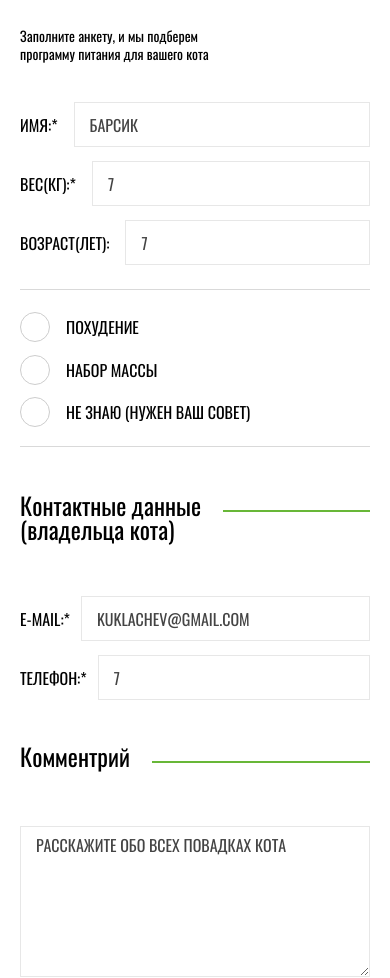
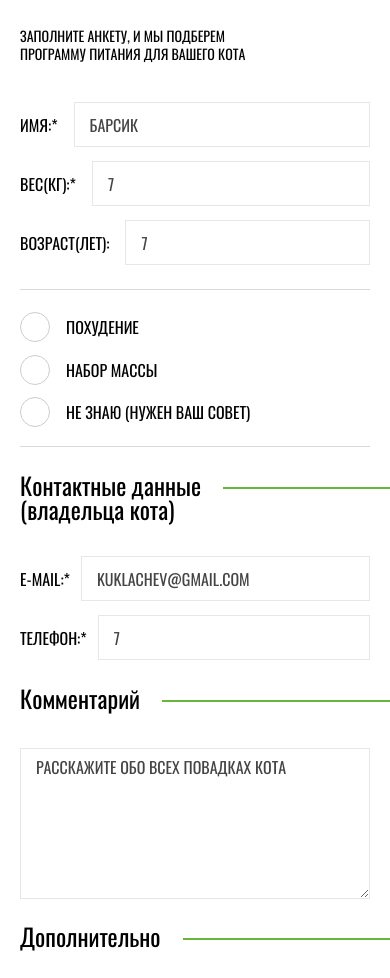
Before and after one commit to gitSergeyhab/1661607-cat-energy-22, a website: page source/form.html in a window 390 px wide. Shown: the part 140-1118 px from the top of the page. Drawn offline with nearby package versions, Linux system fonts and the light colour scheme; files that its build step writes are made by us from their sources.

Commit message:
pp form-mobile

```diff
--- a/source/form.html
+++ b/source/form.html
@@ -108,7 +108,7 @@
         </div>
 
         <div class="data__comment comment">
-          <h3 class="comment__legend title-line title-line--comment">Комментрий</h3>
+          <h3 class="comment__legend title-line title-line--comment">Комментарий</h3>
           <label class="visually-hidden" for="data__comment">Поле для ввода комментария</label>
           <textarea class="comment__field label-text" name="data__comment" id="data__comment" cols="30" rows="6" placeholder="Расскажите обо всех повадках кота"></textarea>
         </div>
--- a/source/sass/blocks/data.scss
+++ b/source/sass/blocks/data.scss
@@ -45,7 +45,8 @@
 }
 
 .data__owner {
-  margin-bottom: 24px;
+  // margin-bottom: 24px;
+  margin-bottom: 26px;
 
   @media (min-width: $tablet) {
     margin-bottom: 65px;
@@ -58,7 +59,9 @@
 }
 
 .data__comment {
-  margin-bottom: 23.5px;
+  // margin-bottom: 23px;
+  margin-bottom: 21px;
+
 
   @media (min-width: $tablet) {
     margin-bottom: 65px;
--- a/source/sass/blocks/optional.scss
+++ b/source/sass/blocks/optional.scss
@@ -1,6 +1,8 @@
 .optional__legend {
   margin: 0;
-  margin-bottom: 39px;
+  // margin-bottom: 39px;
+  margin-bottom: 41px;
+
   margin-right: calc(-1 * var(--pad));
   margin-left: calc(-1 * var(--pad));
 
--- a/source/sass/blocks/owner.scss
+++ b/source/sass/blocks/owner.scss
@@ -12,7 +12,7 @@
 
 .owner__list {
   display: grid;
-  row-gap: 14px;
+  row-gap: 14.1px;
   grid-template-rows: 45px 45px;
   margin: 0;
   padding: 0;
--- a/source/sass/blocks/questionnaire.scss
+++ b/source/sass/blocks/questionnaire.scss
@@ -22,6 +22,7 @@
 
 .questionnaire__text {
   @include font-mix(14, 18);
+  text-transform: uppercase;
   margin: 0;
   margin-bottom: 39px;
 
--- a/source/sass/blocks/title-line.scss
+++ b/source/sass/blocks/title-line.scss
@@ -1,7 +1,8 @@
 .title-line {
   @include font-mix(24, 24);
   display: flex;
-  padding: 20px;
+  padding-left: 20px;
+  // padding-right: 20px;
 
   @media (min-width: $tablet) {
     @include font-mix(36, 36);
@@ -13,7 +14,7 @@
     width: 200px;
     height: 2px;
     background-color: $basic-green;
-    margin-top: 17px;
+    margin-top: 14px;
     margin-left: 22px;
     flex-grow: 1;
   }
```
Also changed, not shown: source/html/form.html (+1 -1 lines).
